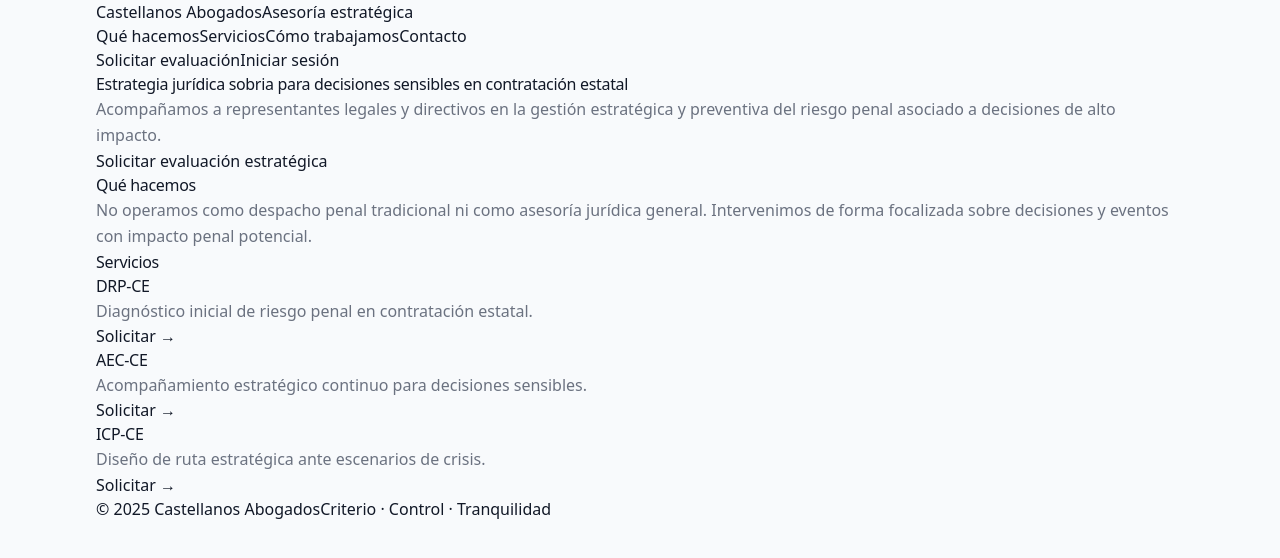
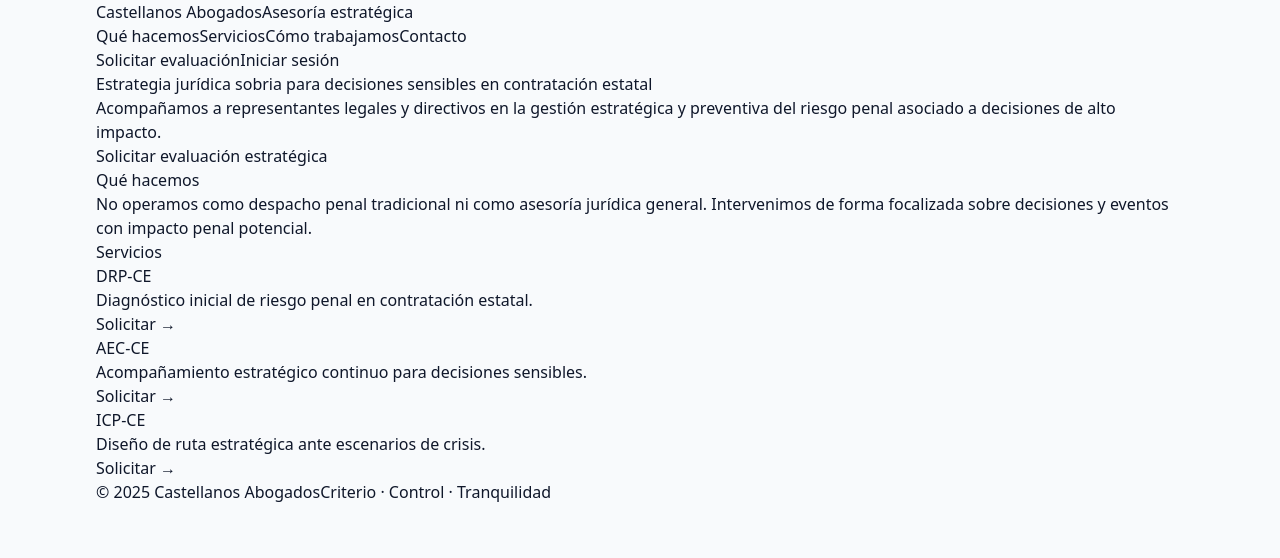
Before and after one commit to jjonnas1/castellanosabogados, a Next.js app: page / in a window 1280 px wide. Shown: the top 558 px of the page. Built offline with nearby package versions, Linux system fonts and the light colour scheme.

Commit message:
Update globals.css

```diff
--- a/app/globals.css
+++ b/app/globals.css
@@ -2,28 +2,26 @@
 @tailwind components;
 @tailwind utilities;
 
-/* Base visual institucional */
-html, body {
+:root {
+  color-scheme: light;
+}
+
+html,
+body {
   height: 100%;
 }
 
 body {
-  background-color: #f8fafc;
-  color: #111827;
+  background: #f8fafc;
+  color: #0f172a;
   -webkit-font-smoothing: antialiased;
+  text-rendering: optimizeLegibility;
 }
 
-h1, h2, h3 {
-  letter-spacing: -0.02em;
+a {
+  text-decoration: none;
 }
 
-p {
-  color: #6b7280;
-  line-height: 1.65;
-  font-size: 16px;
-}
-
-/* Contenedor estándar */
 .container {
   max-width: 1120px;
   margin: 0 auto;
```
